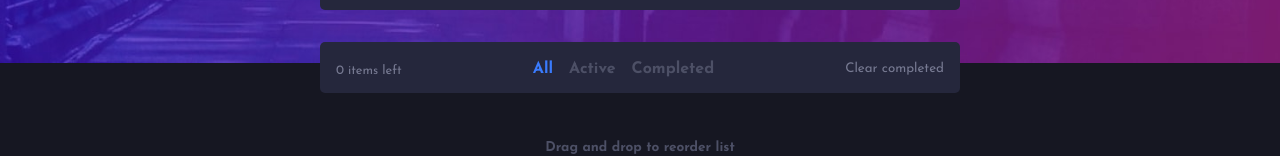
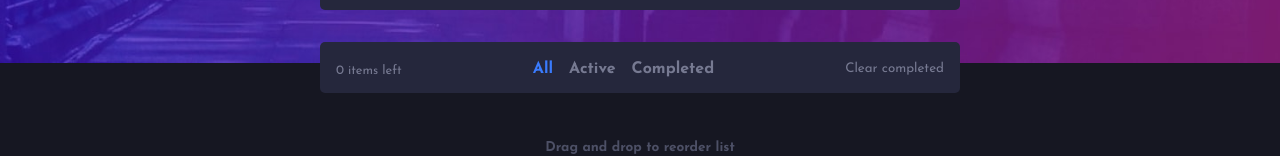
Before and after one commit to idkbit/react-todo, a React (Create React App) app: page / in a window 1280 px wide. Shown: the part 204-360 px from the top of the page. Built offline with nearby package versions, Linux system fonts and the light colour scheme.

Commit message:
color adjustments

```diff
--- a/src/themes.js
+++ b/src/themes.js
@@ -13,7 +13,7 @@ export const darkTheme = {
   borderColor: "hsl(237, 14%, 26%)",
   placeholder: "hsl(233, 14%, 35%)",
   itemsLeft: "hsl(234, 11%, 52%)",
-  buttonColor: "hsl(233, 14%, 35%)",
+  buttonColor: "hsl(234, 11%, 52%)",
   buttonHover: "#fff",
   dndColor: "hsl(233, 14%, 35%)",
 };
@@ -27,7 +27,7 @@ export const lightTheme = {
   bgTodolist: "#fff",
   borderColor: "hsl(236, 33%, 92%)",
   placeholder: "hsl(234, 11%, 52%)",
-  itemsLeft: "hsl(233, 11%, 84%)",
+  itemsLeft: "hsl(234, 11%, 52%)",
   buttonColor: "hsl(236, 9%, 61%)",
   buttonHover: "hsl(235, 19%, 35%)",
   boxShadow: "0 0 3px 3px rgba(0,0,0,.2)",
```
